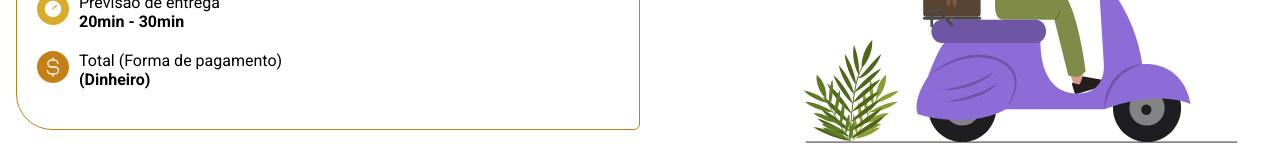
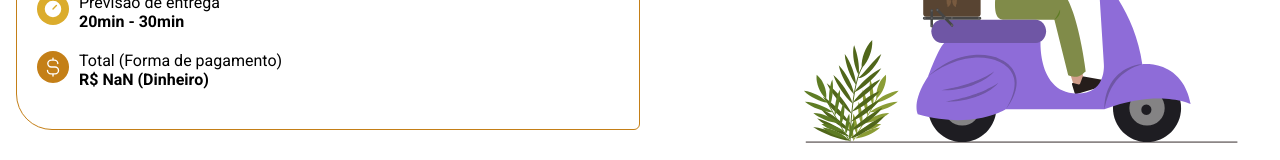
Before and after one commit to thiagohrcosta/Coffee-delivery, a React (Vite) app: page /finished in a window 1280 px wide. Shown: the part 427-587 px from the top of the page. Built offline with nearby package versions, Linux system fonts and the light colour scheme.

Commit message:
fixing currency value

```diff
--- a/src/pages/Finished/index.tsx
+++ b/src/pages/Finished/index.tsx
@@ -2,7 +2,6 @@ import Navbar from "../../components/Navbar";
 import { FinishedContainer } from "./styles";
 
 import DeliveryImage from "../../assets/images/delivery.svg";
-import DeliveryInfo from "./components/DeliveryInfo";
 import { useEffect, useState } from "react";
 import { CurrencyDollarSimple, MapPin, Timer } from "phosphor-react";
 
@@ -45,7 +44,7 @@ export default function Finished() {
               <CurrencyDollarSimple size={32} color="#ffffff" weight="fill" style={{background: "#c47f17", padding: "5px", borderRadius: "50%"}}  />
               <div className="delivery-message">
                 <p>Total (Forma de pagamento)</p>
-                <p><b>{storedInfo.orderPlusDelivery} (Dinheiro)</b></p>
+                <p><b>{parseFloat(storedInfo.orderPlusDelivery).toLocaleString('pt-br',{style: 'currency', currency: 'BRL'})} (Dinheiro)</b></p>
               </div>
             </div>
           </div>
```
